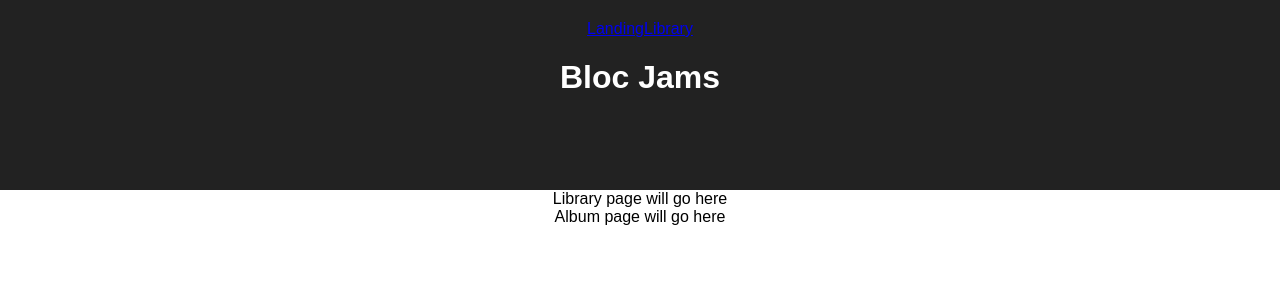
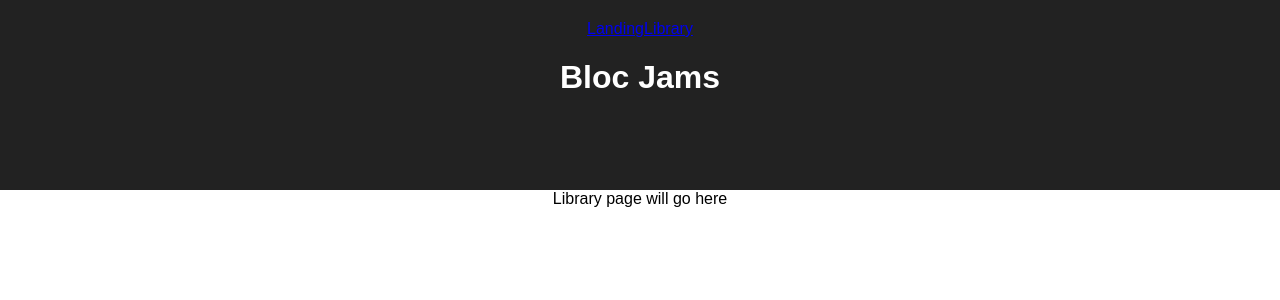
Before and after one commit to mattandbucs34/Project-BlocJams, a React (Create React App) app in the folder bloc-jams-react/: page /library in a window 1280 px wide. Shown: the top 300 px of the page. Built offline with nearby package versions, Linux system fonts and the light colour scheme.

Commit message:
updated App.js

```diff
--- a/bloc-jams-react/src/App.js
+++ b/bloc-jams-react/src/App.js
@@ -19,7 +19,7 @@ class App extends Component {
         <main>
           <Route exact path="/" component={Landing} />
           <Route path="/library" component={Library} />
-          <Route path="/library" component={Album} />
+          <Route path="/album" component={Album} />
         </main>
       </div>
     );
```
